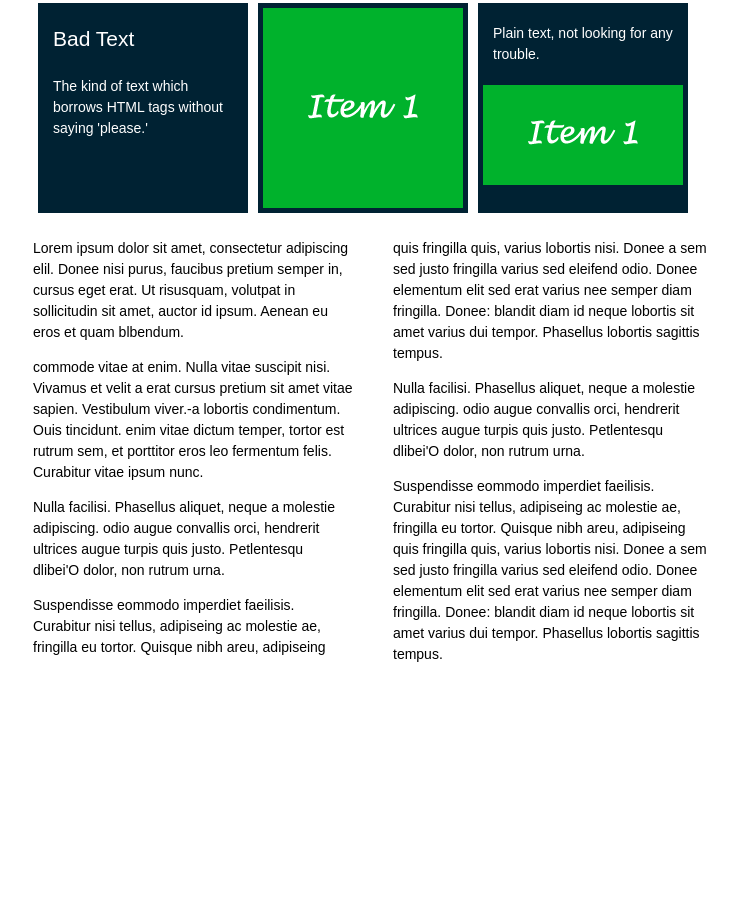
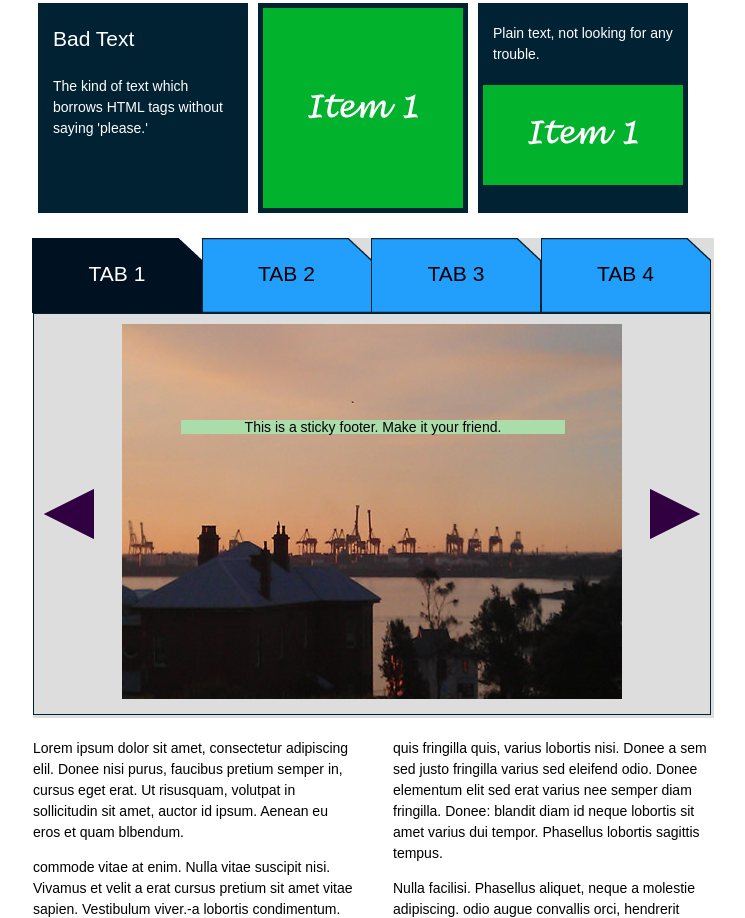
Before and after one commit to nicolas-tournier/excite_nic_tournier, a plain HTML site: page front_end/index.html in a window 1280 px wide. Shown: the part 361-1279 px from the top of the page, without its empty margins (267-1012 px from the left). Before the commit the page ends 1094 px from the top, so only its background shows below. Drawn offline with nearby package versions, Linux system fonts and the light colour scheme.

Commit message:
finished all i am going to do. no regard for IE, wont work without javascript. took 2 days.

```diff
--- a/front_end/css/main.css
+++ b/front_end/css/main.css
@@ -126,7 +126,7 @@ body {
 	display: inline-block;
 	width: 70%;
 }
-#sub_nav .selected {
+#sub_nav .item_selected {
 	background-color: #FFF;
 }
 #sub_nav div {
@@ -179,7 +179,6 @@ body {
 	line-height: 1.5;
 }
 #twoColumnText {
-
 	-moz-column-count:2;
 	-webkit-column-count:2;
 	column-count:2;
@@ -195,8 +194,79 @@ body {
 	line-height: 1.5;
 }
 #twoColumnText p {
+	margin-bottom: 1em;
+}
+#tabbed_content {
+	width: 681px;
+	height: 480px;
+	margin-top: 20px;
+	margin-left: auto;
+	margin-right: auto;
+	text-align: center;
+	vertical-align: bottom;
 
-	margin-bottom: 1em;
+	background-color: #DDD;
+}
+#tabs {
+	width:100%;
+	height:75px;
+}
+#tabbed_content_stage {
+	width: 676px;
+	height: 400px;
+	border-style: solid;
+	border-width: 1px;
+	border-color: #023;
+}
+#carousel_nav {
+	position:relative;
+}
+#carousel_nav img:hover {
+	opacity:.50;
+	cursor: pointer;
+}
+#carousel_left {
+	position: absolute;
+	left:10px;
+}
+#carousel_right {
+	position: absolute;
+	right:10px;
+}
+.carousel_item {
+	display: inline-block;
+	width: 500px;
+	height: 375px;
+	margin: 10px auto;
+}
+.tab {
+ 	float: left;
+	background-image: url(../images/tab.png);
+	background-repeat: no-repeat;
+	background-position: left top;
+	margin-left: -.5px;
+	width:170px;
+	height:75px;
+}
+.tab h1 {
+		margin-top: 25px;
+}
+.tab:hover {
+	background-image: url(../images/tab_over.png);
+	color: white;
+	cursor: pointer;
+}
+.tab_selected {
+
+	background-image: url(../images/tab_over.png);
+	background-color: white;
+	background-repeat: no-repeat;
+	color: white;
+	width:170px;
+	height:75px;
+}
+.opacityZero {
+	opacity: 0;
 }
 h1 {
 	font-size: 1.5em;
@@ -204,7 +274,17 @@ h1 {
 h2 {
 	font-size: 1.3em;
 }
-
+footer div {
+	background-color: #ADA;
+	position: fixed;
+	bottom: 5px;
+	left: 35%;
+	right: 35%;
+	width: 30%;
+	height: 1em;
+	vertical-align: middle;
+	text-align: center;
+}
 /*jquery ui*/
 
 .ui-autocomplete {
--- a/front_end/data/excite_data.json
+++ b/front_end/data/excite_data.json
@@ -206,5 +206,45 @@
                 }
             ]
         }
+    },
+    "stage": {
+
+        "tabs" : {
+
+            "tab_1" : {
+                "type":"carousel",
+                "images": [
+
+                        {
+                            "url": "images/carousel/carousel_image_1.jpg"
+                        },
+                        {
+                            "url": "images/carousel/carousel_image_2.jpg"
+                        },
+                        {
+                            "url": "images/carousel/carousel_image_3.jpg"
+                        },
+                        {
+                            "url": "images/carousel/carousel_image_4.jpg"
+                        },
+                        {
+                            "url": "images/carousel/carousel_image_5.jpg"
+                        }
+                    ]
+                },
+
+            "tab_2" : {
+                "type": "flash",
+                "url" : "flash/nic_flash.swf"
+            },
+            "tab_3" : {
+                "type": "canvas",
+                "url" : "http://somecontent"
+            },
+            "tab_4" : {
+                "type": "svg",
+                "url" : "http://somecontent"
+            }
+        }
     }
 }
--- a/front_end/index.html
+++ b/front_end/index.html
@@ -56,7 +56,15 @@
 
 		</div>
 		<div id='tabbed_content'>
+			<div id='tabs'>
+				<div id='tab_1' class='tab'><h1>TAB 1</h1></div>
+				<div id='tab_2' class='tab'><h1>TAB 2</h1></div>
+				<div id='tab_3' class='tab'><h1>TAB 3</h1></div>
+				<div id='tab_4' class='tab'><h1>TAB 4</h1></div>
+			</div>
+			<div id='tabbed_content_stage'>
 
+			</div>
 		</div>
 		<div id="twoColumnText">
 			<p>Lorem ipsum dolor sit amet, consectetur adipiscing elil. Donee nisi purus, faucibus pretium semper in, cursus eget erat. Ut risusquam, volutpat in sollicitudin sit amet, auctor id ipsum. Aenean eu eros et quam blbendum.</p>
@@ -66,6 +74,9 @@
 			<p>Nulla facilisi. Phasellus aliquet, neque a molestie adipiscing. odio augue convallis orci, hendrerit ultrices augue turpis quis justo. Petlentesqu dlibei'O dolor, non rutrum urna.</p>
 			<p>Suspendisse eommodo imperdiet faeilisis. Curabitur nisi tellus, adipiseing ac molestie ae, fringilla eu tortor. Quisque nibh areu, adipiseing quis fringilla quis, varius lobortis nisi. Donee a sem sed justo fringilla varius sed eleifend odio. Donee elementum elit sed erat varius nee semper diam fringilla. Donee: blandit diam id neque lobortis sit amet varius dui tempor. Phasellus lobortis sagittis tempus.</p>
 		</div>
+		<footer>
+			<div>This is a sticky footer. Make it your friend.</div>
+		</footer>
 		<noscript>Your browser does not support JavaScript.</noscript>
 		<script src="//ajax.googleapis.com/ajax/libs/jquery/1.9.1/jquery.min.js" ></script>
 		 <script src="//ajax.googleapis.com/ajax/libs/jqueryui/1.10.3/jquery-ui.min.js"></script>
--- a/front_end/js/excite.js
+++ b/front_end/js/excite.js
@@ -27,6 +27,8 @@ ExciteApp = {
 			this.media.initialize(this.model.media, this.view.media);
 			this.navigation.primary.initialize();
 			this.navigation.secondary.initialize(this.model.media, this.view.navigation.secondary, this.media);
+			this.tabbed.stage.initialize(this.model.stage, this.view.tabbed.stage);
+			this.tabbed.nav.initialize(this.model.stage, this.view.tabbed.nav, this.tabbed.stage);
 			this.view.search.initialize();
 		},
 
@@ -107,9 +109,8 @@ ExciteApp = {
 
 			initialize: function(model, view){
 
+				this.model = model;
 				this.view = view;
-				//start loading the first batch of images
-				this.loadItems(model.getItem(1));
 			},
 
 			loadItems: function(data){
@@ -153,10 +154,107 @@ ExciteApp = {
 
 			nav: {
 
+				currentlySelected: null,
+				model: null,
+				view: null,
+				controller: null,
+
+				initialize: function(model, view, controller){
+
+					this.model = model;
+					this.view = view;
+					this.controller = controller;
+					this.view.initialize();
+					var that = this;
+
+					$(this.view).bind('tabSelected', function(ev, tab){
+						var tabID = $(tab).attr('id');
+						that.selectTab(tabID);
+					});
+
+					this.selectTab('tab_1');
+				},
+
+				selectTab: function(tab) {
+
+					if(this.currentlySelected != null){
+
+						this.view.removeHighlightTab(this.currentlySelected);
+					}
+
+					this.currentlySelected = tab;
+					this.view.highlightTab(tab);
+
+					var tabData = this.model.getTabData(this.findTabIndex(tab));
+					this.controller.loadTabs(tabData);
+				},
+
+				findTabIndex: function(tab){
+
+					return $('#tabs div').index($('#'+tab))+1;
+				}
 			},
 
-			carousel: {
+			stage: {
 
+				model: null,
+				view: null,
+
+				initialize: function(model, view){
+
+					this.model = model;
+					this.view = view;
+				},
+
+				loadTabs: function(data){
+
+					var el_media = $('#tabbed_content_stage');
+					el_media.empty();
+
+					var type = data.type;
+
+					switch(type){
+
+						case 'carousel':
+
+							this.view.showCarousel(el_media);
+
+							var that = this;
+							$(this.view).bind('carouselNavClicked', function(ev, nav){
+								var navID = $(nav).attr('id');
+								var dir = that.getCarouselDir(navID);
+								that.view.setImage(el_media, that.model.getCarouselImage(dir));
+							});
+
+							this.view.setImage(el_media, this.model.getCarouselImage(0));
+
+						break;
+
+						case 'canvas':
+							var url = data.url;
+							this.view.showCanvas(url, el_media);
+						break;
+
+						case 'flash':
+							var url = data.url;
+							this.view.showFlash(url, el_media);
+						break;
+
+							this.view.showSVG(el_media);
+						case 'svg':
+						break;
+					}
+
+				},
+				getCarouselDir: function(id){
+
+					if(id=='carousel_left'){
+						var dir = '-';
+					}else if(id=='carousel_right'){
+						var dir = '+';
+					}
+					return dir;
+				}
 			}
 		}
 
@@ -168,13 +266,11 @@ ExciteApp = {
 
 			var that = this;
 
-			this.media.initialize();
-
 			$.getJSON(url, function(data) {
 				that.appData = data;
 				//portion out data to interested model members
 				that.media.data = that.appData.media.items;
-
+				that.stage.data = that.appData.stage.tabs;
 
 				$(that).trigger('dataLoaded');
 			});
@@ -184,29 +280,50 @@ ExciteApp = {
 
 		media: {
 
-			initialize: function(){
-
-			},
-
 			data: {},
 
 			getItem: function(index){
-				/*var o = new TestProto();
-				TestProto.prototype.name = 'nic';
-				console.log(o.name);*/
+
 				var currentItemData = this.data['item_'+index];
 				return currentItemData;
 			}
 		},
 
-		tabbed: {
+		stage: {
 
-			nav: {
+			data:{},
 
+			currentTabData: {},
+
+			currentCarouselImageIndex: 0,
+
+			getTabData: function(index){
+
+				this.currentTabData = this.data['tab_'+index];
+				return this.currentTabData;
 			},
 
-			carousel: {
+			getCarouselImage: function(dir){
 
+					var carouselImages = this.currentTabData.images;
+
+					if(dir=='+'){
+						this.currentCarouselImageIndex++;
+						if(this.currentCarouselImageIndex > (carouselImages.length-1)){
+							this.currentCarouselImageIndex = 0;
+						}
+					}else if(dir=='-'){
+						this.currentCarouselImageIndex--;
+						if(this.currentCarouselImageIndex < 0) {
+							this.currentCarouselImageIndex = carouselImages.length-1;
+						}
+					}else {
+						this.currentCarouselImageIndex = parseInt(dir);
+					}
+
+					var img_url = carouselImages[this.currentCarouselImageIndex].url;
+
+					return img_url;
 			}
 		},
 
@@ -269,11 +386,11 @@ ExciteApp = {
 				},
 
 				highlightItem: function(item){
-					$(this.el+' #'+item).addClass('selected');
+					$(this.el+' #'+item).addClass('item_selected');
 				},
 
 				removeHighlightItem: function(item){
-					$(this.el+' #'+item).removeClass('selected');
+					$(this.el+' #'+item).removeClass('item_selected');
 				}
 			}
 		},
@@ -282,10 +399,71 @@ ExciteApp = {
 
 			nav: {
 
+				el:'#tabs',
+
+				initialize: function(){
+
+					var that = this;
+
+					$('#tabs .tab').bind('click', function(ev){
+						$(that).trigger('tabSelected', [ev.currentTarget])
+					});
+				},
+
+				highlightTab: function(tab){
+
+					$(this.el+' #'+tab).addClass('tab_selected');
+				},
+
+				removeHighlightTab: function(tab){
+
+					$(this.el+' #'+tab).removeClass('tab_selected');
+				}
 			},
 
-			carousel: {
+			stage: {
 
+				showCarousel: function(el){
+
+					var navs = '<div id="carousel_nav"><img id="carousel_left" src="images/carousel/left.png"><img  id="carousel_right" src="images/carousel/right.png"></div>';
+					el.append(navs);
+
+					var that = this;
+
+					$('#carousel_nav').bind('click', function(ev){
+
+						$(that).trigger('carouselNavClicked', [ev.target])
+					});
+				},
+
+				setImage: function(el, img_url){
+
+					$('.carousel_item').remove();
+
+					var img = '<div class="carousel_item opacityZero"><img src="'+img_url+'"/></div>';
+					el.append(img);
+
+					img = $('.carousel_item');
+					var alphaVal = 0;
+					img.fadeTo(1000, 1, function() {
+						//this.addClass
+					});
+
+				},
+				showCanvas: function(url, el){
+
+
+				},
+				showFlash: function(url, el){
+
+					var flash_url = url;
+
+					var embed = '<div class="carousel_item"><object width="500" height="375"><param name="movie" value="'+flash_url+'"><embed src="'+flash_url+'" width="500" height="375"></embed></object> </div>';
+					el.append(embed);
+				},
+				showSVG: function(el){
+
+				}
 			}
 		},
 
@@ -307,7 +485,6 @@ ExciteApp = {
 		}
 	}
 };
-/*function TestProto(){};*/
 
 //on document ready
 $(function(){
```
Also changed, not shown: front_end/images/carousel/carousel_image_1.jpg (added), front_end/images/carousel/carousel_image_2.jpg (added), front_end/images/carousel/carousel_image_3.jpg (added), front_end/images/carousel/carousel_image_4.jpg (added), front_end/images/carousel/carousel_image_5.jpg (added), front_end/images/carousel/left.png (added), front_end/images/carousel/right.png (added), front_end/images/tab.png (added), front_end/images/tab_over.png (added), front_end/resources/images/tab.fw.png (added), front_end/resources/images/tab_over.fw.png (added), front_end/resources/left.fw.png (added), front_end/resources/right.fw.png (added), 1 other file.
